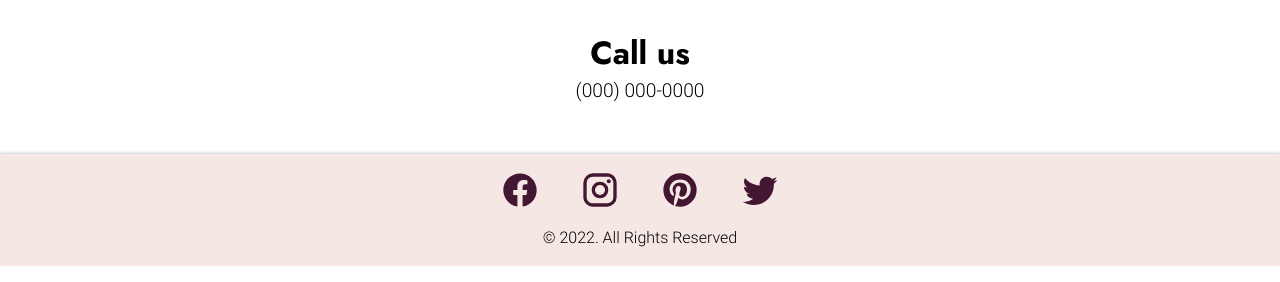
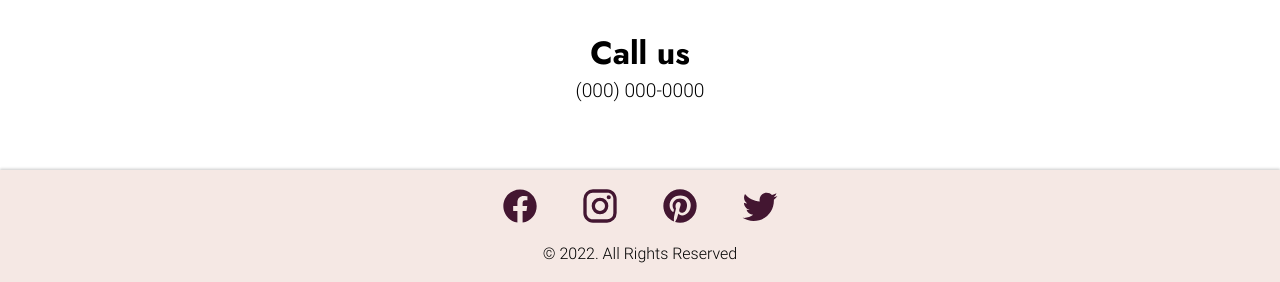
Before and after one commit to Qusz/bistro-landing-page, a website: page src/pages/index.html in a window 1280 px wide. Shown: the part 2730-3012 px from the top of the page. Drawn offline with nearby package versions, Linux system fonts and the light colour scheme; files that its build step writes are made by us from their sources.

Commit message:
added sticky footer

```diff
--- /dev/null
+++ b/src/sass/base/_sticky-footer.scss
@@ -0,0 +1,9 @@
+body {
+  display: flex;
+  flex-direction: column;
+  min-height: 100vh;
+}
+
+.footer {
+  margin-top: auto;
+}
--- a/src/sass/base/index.scss
+++ b/src/sass/base/index.scss
@@ -4,3 +4,4 @@
 @forward "typography";
 @forward "helpers";
 @forward "container";
+@forward "sticky-footer";
--- a/src/sass/pages/_main-page.scss
+++ b/src/sass/pages/_main-page.scss
@@ -110,7 +110,7 @@
   flex-direction: column;
   align-items: center;
 
-  margin-top: $spacer-l;
+  margin-block: $spacer-l;
 
   &__map {
     margin-block: $spacer-s;
@@ -119,7 +119,6 @@
 }
 
 .footer {
-  margin-top: $spacer-m;
   background-color: $clr-main-light;
   box-shadow: $box-shadow-top;
   padding-block: $spacer-xs;
```
